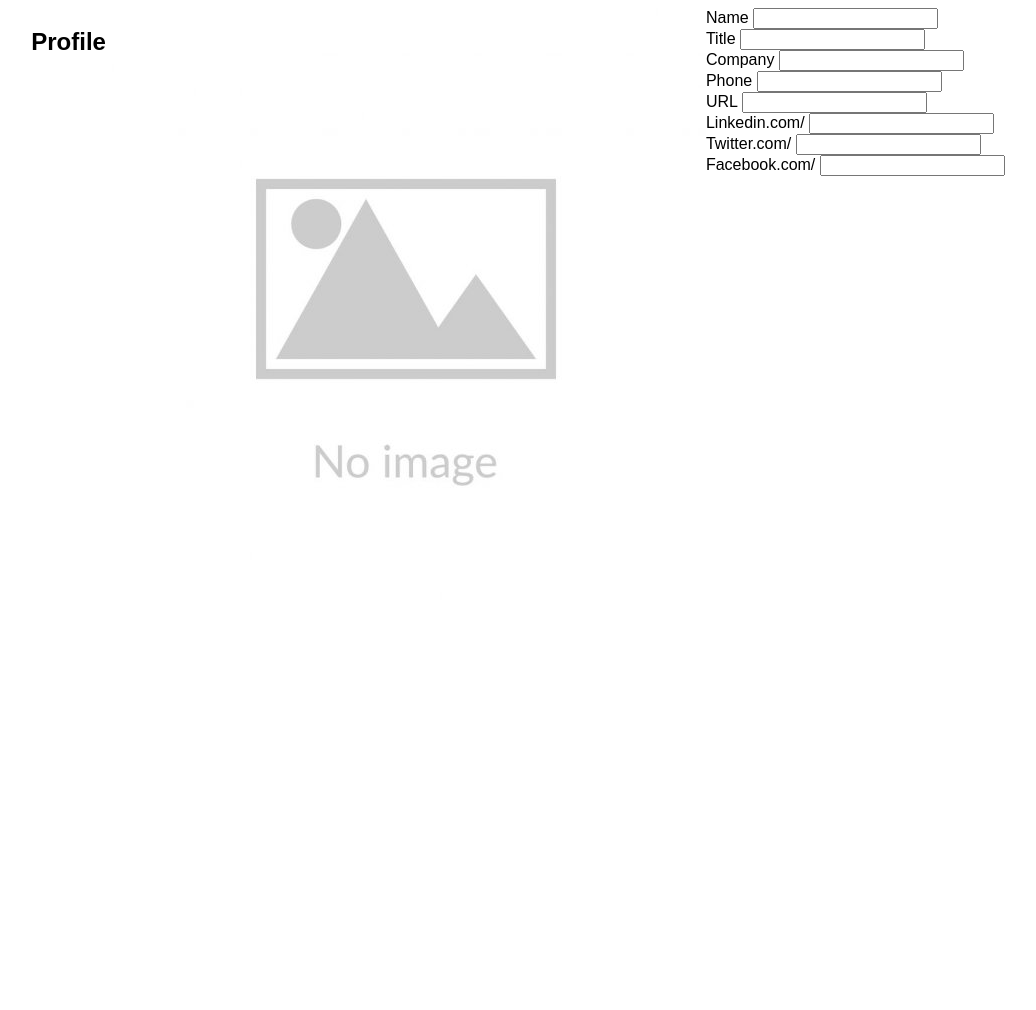
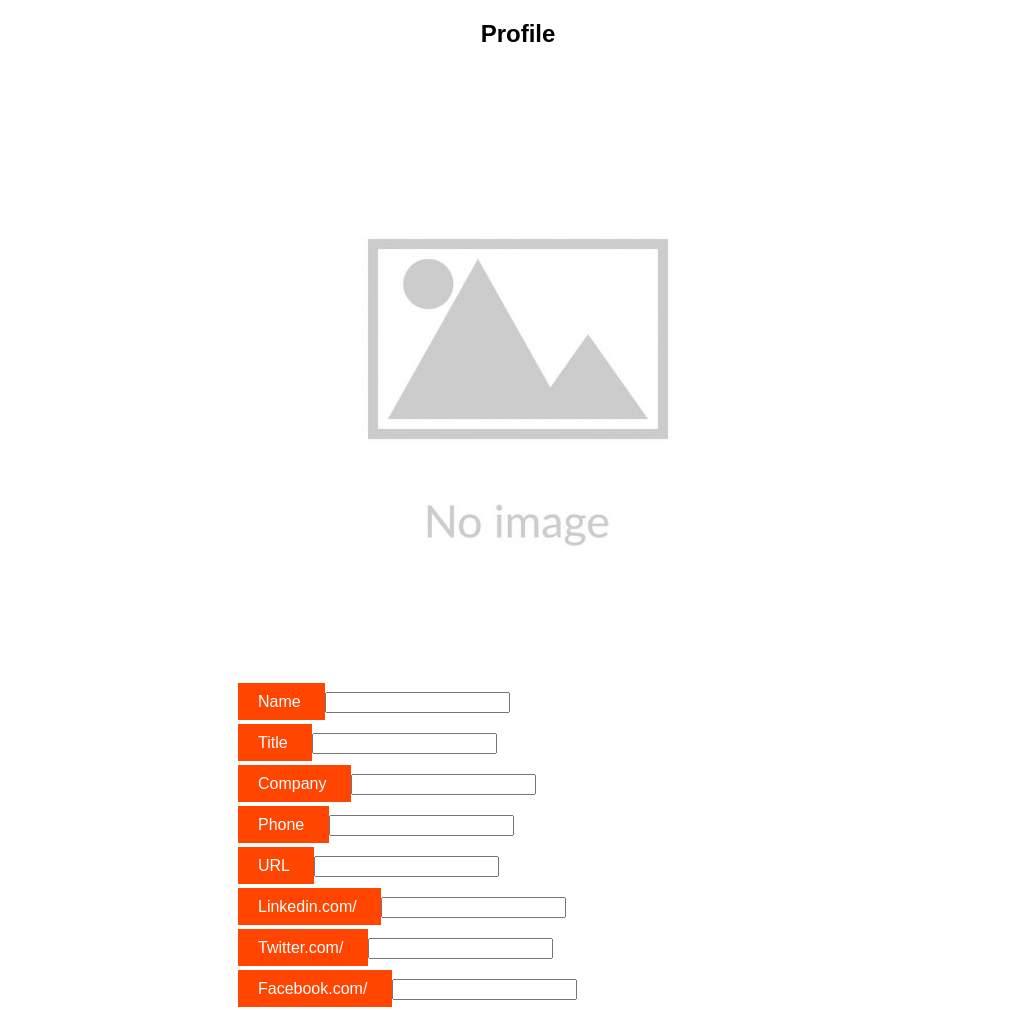
Before and after one commit to kitopdl/thevrcard, a plain HTML site: page index.html in a window 1280 px wide. Shown: the whole page, without its empty margins (122-1158 px from the left). Before the commit the page ends 800 px from the top, so only its background shows below. Drawn offline with Linux system fonts and the light colour scheme.

Commit message:
Updated issue1 2

```diff
--- a/index.html
+++ b/index.html
@@ -2,17 +2,17 @@
 <html>
   <head>
     <title>thevrcard</title>
-    <link rel="stylesheet" href="/styles.css">
+    <link rel="stylesheet" href="styles.css">
     <meta charset="UTF-8">
     <meta name="viewport" content="width=device-width, initial-scale=1.0">
   </head>
   <body>
     <div class="container">
-      <h2>Profile</h2>
-      <div>
+      <h2 class="profile-title">Profile</h2>
+      <div class="image">
         <img src="no-image.jpg">
       </div>
-      <form action="">
+      <form class="input-form" action="">
         <div class="column-inputs">
           <div class="info">
             <label for="name">Name </label>
--- a/styles.css
+++ b/styles.css
@@ -3,6 +3,40 @@
 }
 
 .container {
-  display: flex;
   justify-content: center;
+  max-width: 600px;
+  margin-left: auto;
+  margin-right: auto;
 }
+
+.profile-title {
+  text-align: center;
+}
+
+.info {
+  margin-top: 20px;
+  margin-bottom: 20px;
+}
+
+label {
+  color: white;
+  background-color: orangered;
+  padding: 10px 20px;
+}
+
+.input-form {
+  justify-content: center;
+  margin-left: 20px;
+}
+
+/* .box.open {
+  background-color: white;
+  padding: 60px 40px;
+  width: 350px;
+  position: relative;
+  margin-left: auto;
+  margin-right: auto;
+  margin-top: 150px;
+  border-radius: 5px;
+  box-shadow: 0 0 0 1000px rgb(0 0 0 / 50%);
+} */
```
